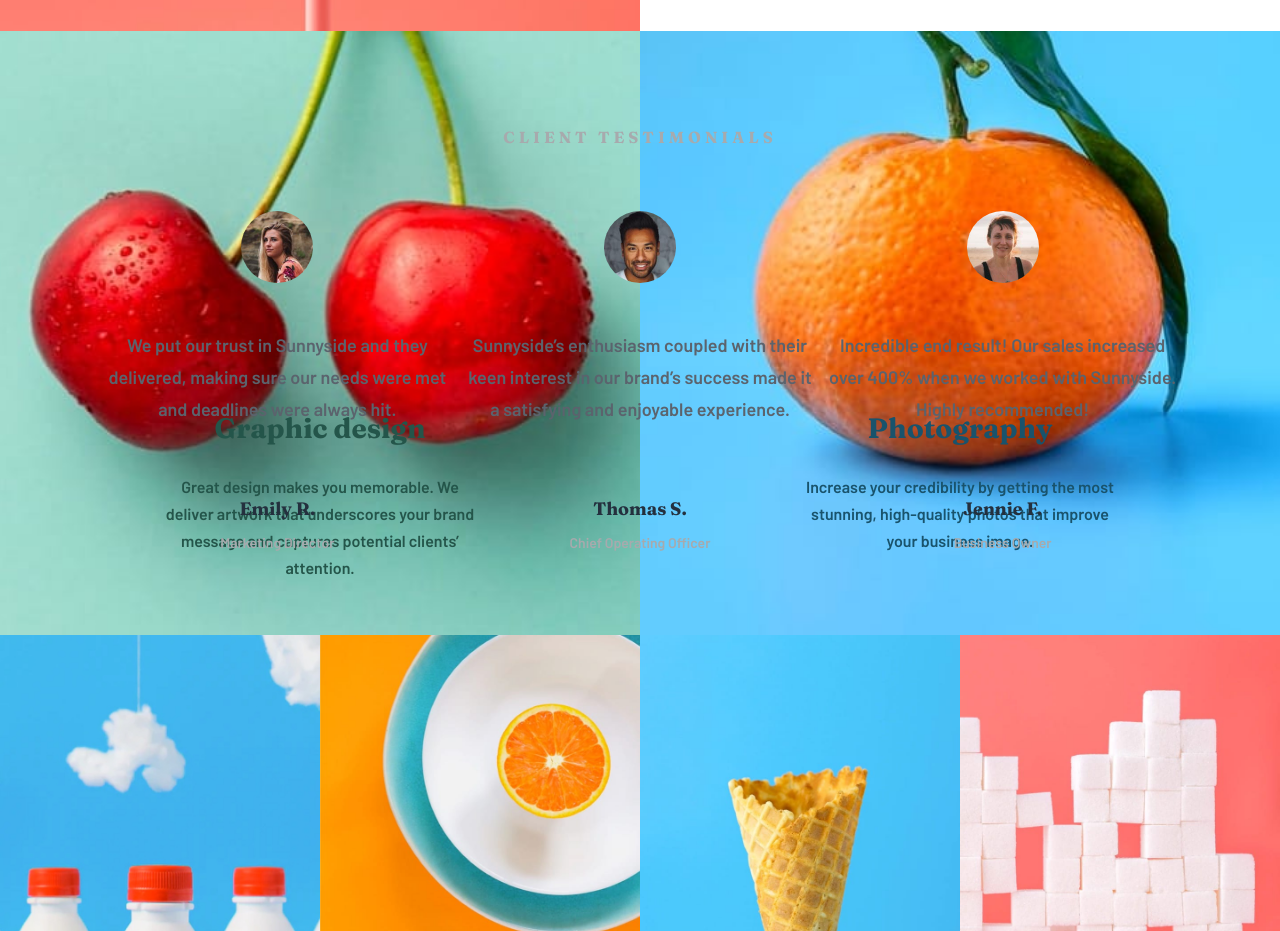
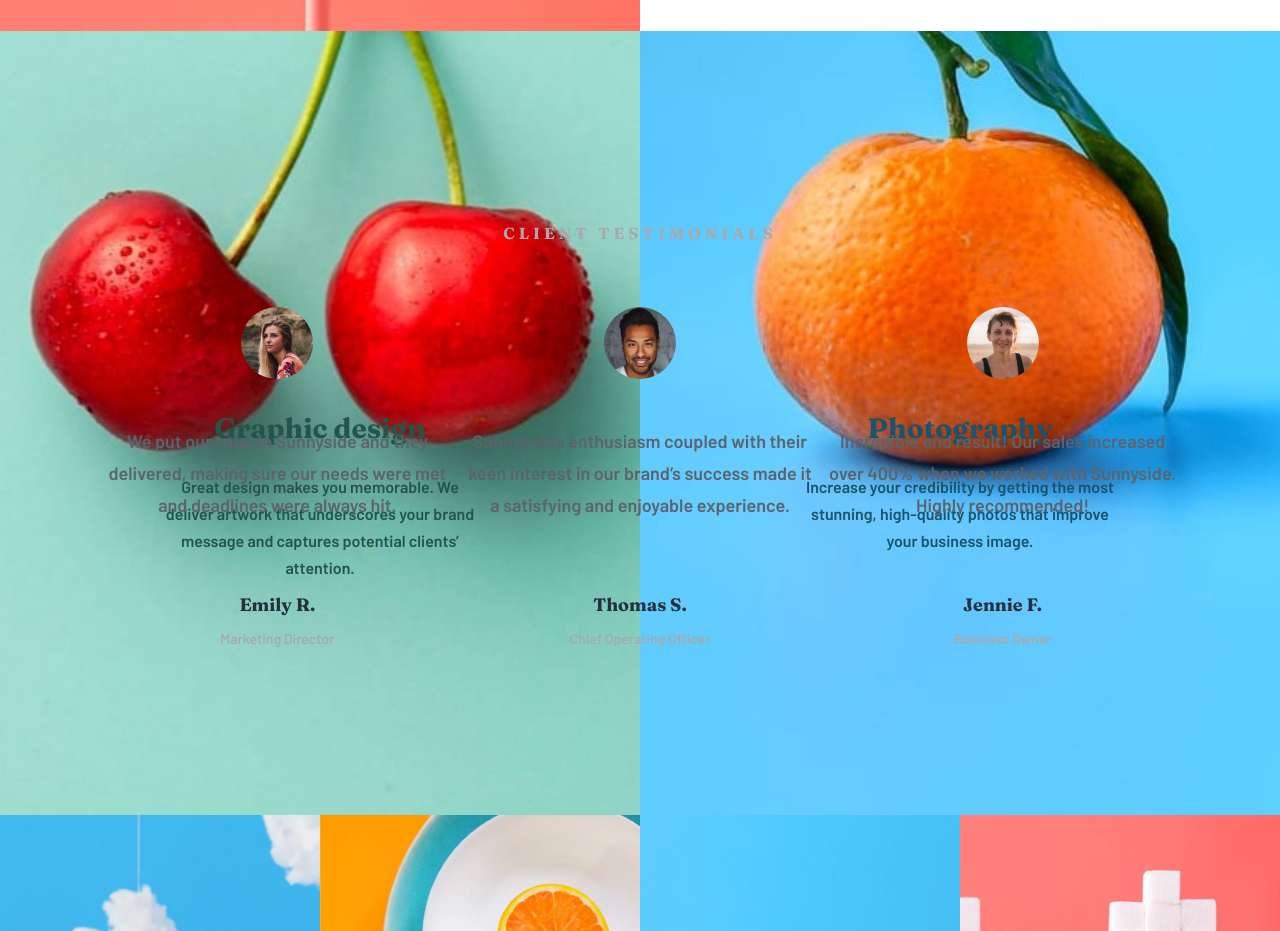
Before and after one commit to ltc870/sunnysideagencylandingpage, a React (Vite) app: page / in a window 1280 px wide. Shown: the part 2800-3731 px from the top of the page. Built offline with nearby package versions, Linux system fonts and the light colour scheme.

Commit message:
added padding in testimonial section

```diff
--- a/src/components/Testimonials.module.css
+++ b/src/components/Testimonials.module.css
@@ -72,6 +72,10 @@
 }
 
 @media (min-width: 800px) {
+    .testimonialHeading {
+        padding-top: 6em;
+    }
+
     .testimonialContainer {
         display: flex;
         flex-direction: row;
@@ -88,6 +92,10 @@
         margin-bottom: 4em;
     }
 
+    .testimonialPosition {
+        padding-bottom: 6em;
+    }
+
     .gallery {
         display: grid;
         grid-template-columns: repeat(4, auto);
```
